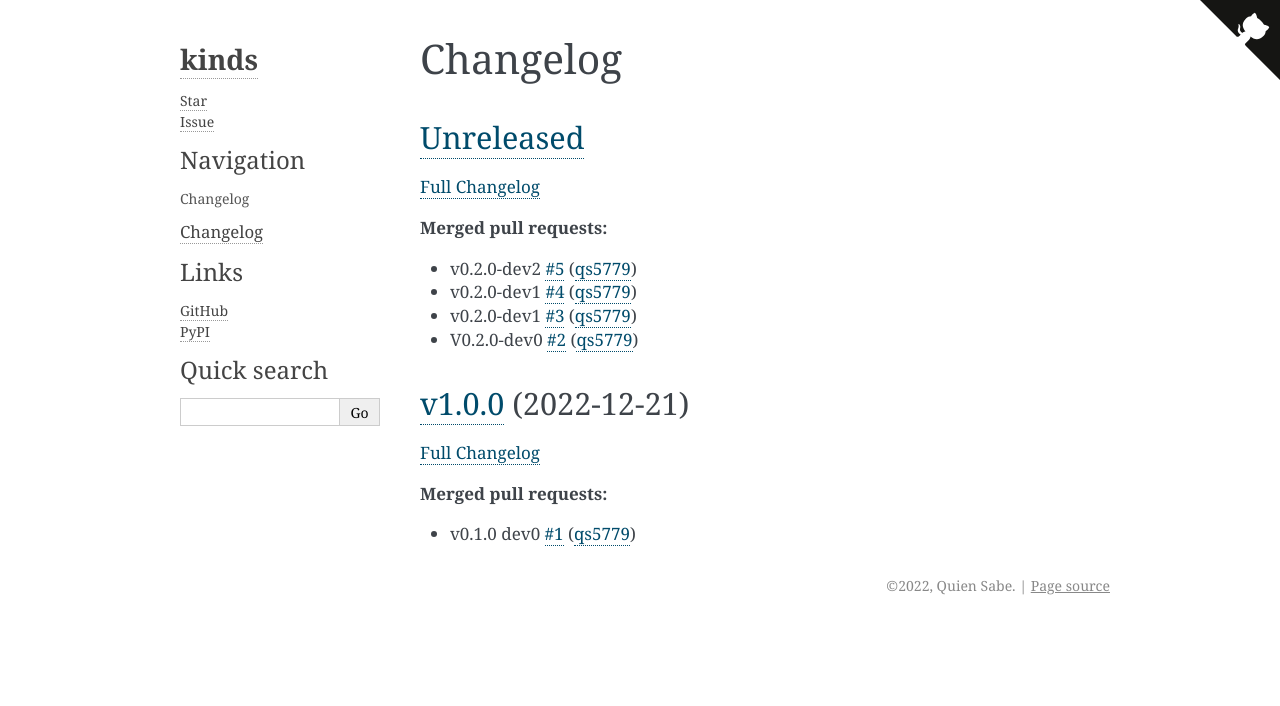
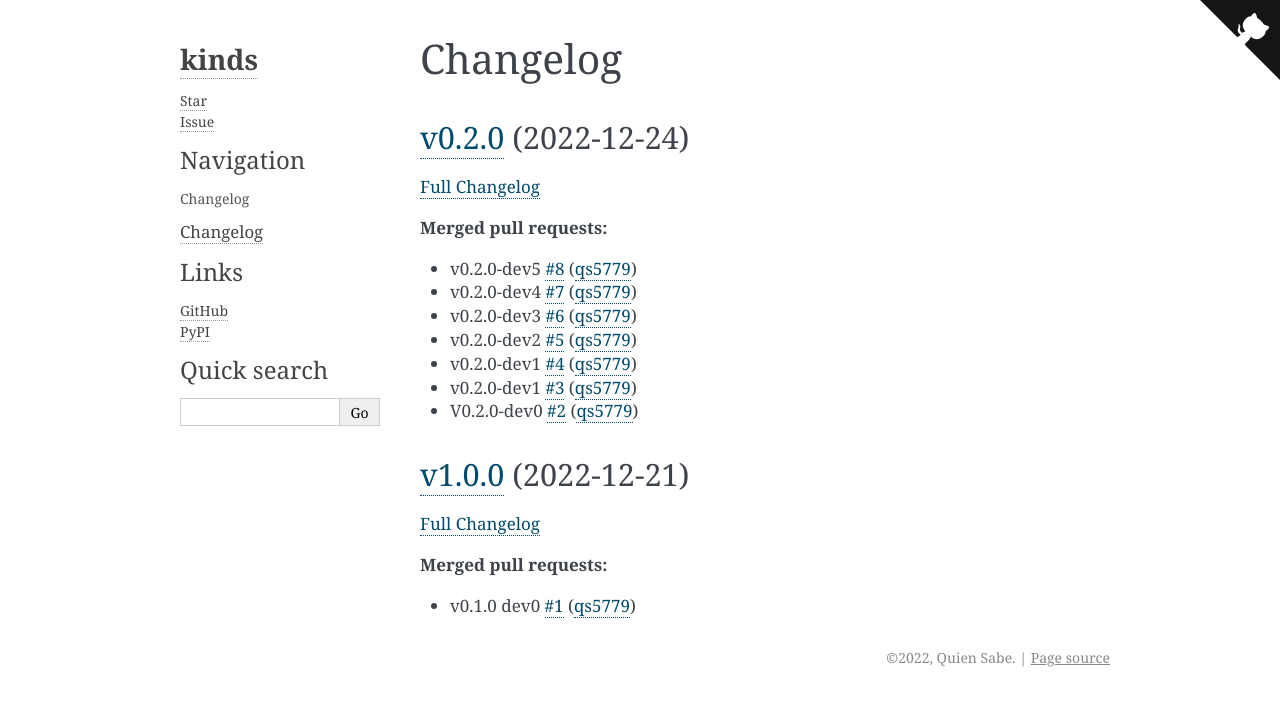
Before and after one commit to wtfo-guru/kinds, a Sphinx documentation site: the page built from docs/pages/changelog.rst, in a window 1280 px wide. Shown: the top 706 px of the page. Built offline with Sphinx 7.4.7, drawn with Linux system fonts in a browser that asks for light colours.

Commit message:
chore: Update changlog to support v0.2.0

```diff
--- a/docs/pages/changelog.rst
+++ b/docs/pages/changelog.rst
@@ -2,14 +2,17 @@
 Changelog
 =========
 
-`Unreleased <https://github.com/wtfo-guru/kinds/tree/HEAD>`__
------------------------------------------------------------------
+`v0.2.0 <https://github.com/wtfo-guru/kinds/tree/v0.2.0>`__ (2022-12-24)
+----------------------------------------------------------------------------
 
-`Full Changelog <https://github.com/wtfo-guru/kinds/compare/v1.0.0...HEAD>`__
+`Full Changelog <https://github.com/wtfo-guru/kinds/compare/v1.0.0...v0.2.0>`__
 
 **Merged pull requests:**
 
 
+* v0.2.0-dev5 `#8 <https://github.com/wtfo-guru/kinds/pull/8>`__ (\ `qs5779 <https://github.com/qs5779>`__\ )
+* v0.2.0-dev4 `#7 <https://github.com/wtfo-guru/kinds/pull/7>`__ (\ `qs5779 <https://github.com/qs5779>`__\ )
+* v0.2.0-dev3 `#6 <https://github.com/wtfo-guru/kinds/pull/6>`__ (\ `qs5779 <https://github.com/qs5779>`__\ )
 * v0.2.0-dev2 `#5 <https://github.com/wtfo-guru/kinds/pull/5>`__ (\ `qs5779 <https://github.com/qs5779>`__\ )
 * v0.2.0-dev1 `#4 <https://github.com/wtfo-guru/kinds/pull/4>`__ (\ `qs5779 <https://github.com/qs5779>`__\ )
 * v0.2.0-dev1 `#3 <https://github.com/wtfo-guru/kinds/pull/3>`__ (\ `qs5779 <https://github.com/qs5779>`__\ )
--- a/pyproject.toml
+++ b/pyproject.toml
@@ -1,7 +1,7 @@
 [tool.poetry]
 name = "kinds"
 description = "Project to help with typing in multi-version python projects."
-version = "0.2.0-dev5"
+version = "0.2.0"
 license = "MIT"
 
 authors = [
```
Also changed, not shown: CHANGELOG.md (+5 -2 lines), .bumpversion.cfg.
